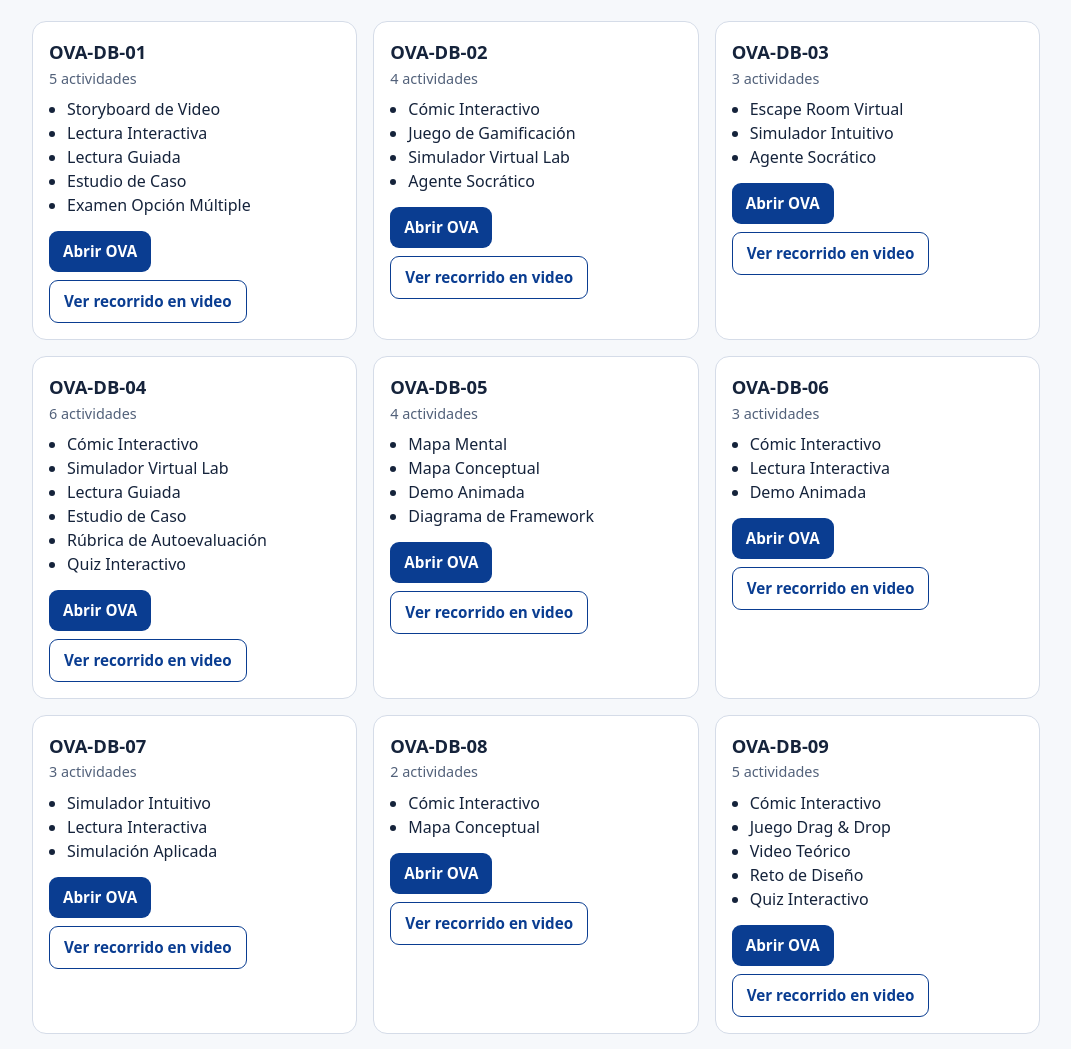
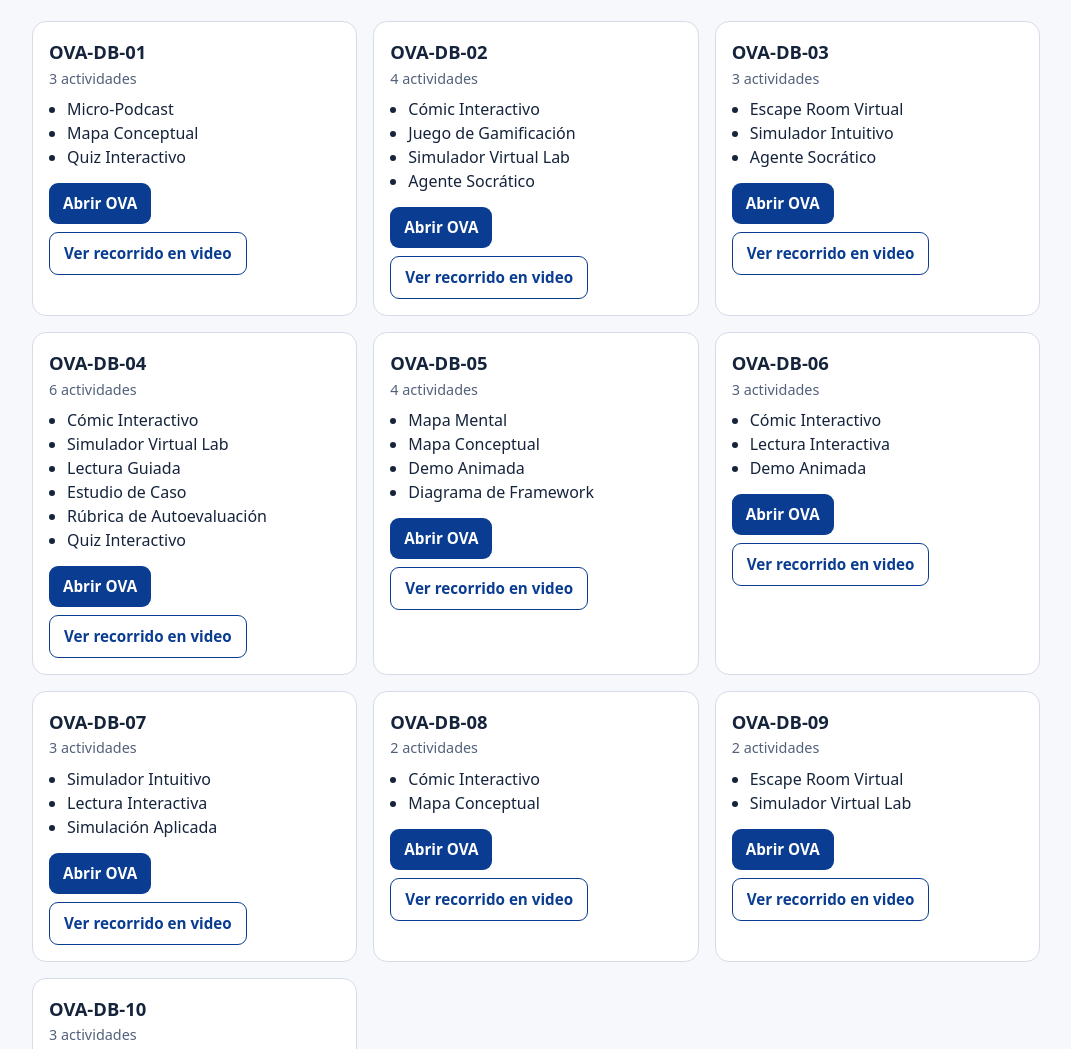
Before and after one commit to JuanDiegoCJ/ova-lori-evaluacion, a plain HTML site: page index.html in a window 1280 px wide. Shown: the part 292-1341 px from the top of the page, without its empty margins (104-1175 px from the left). Drawn offline with Linux system fonts and the light colour scheme.

Commit message:
Add files via upload

```diff
--- a/index.html
+++ b/index.html
@@ -18,7 +18,7 @@ main{max-width:1040px;margin:0 auto;padding:32px 16px 56px}h1{font-size:1.7rem;m
 <div class="note"><p><strong>Aviso:</strong> al abrir un OVA fuera de un aula virtual puede aparecer el mensaje «Vista sin aula virtual: tu progreso no se enviará». Es normal: el contenido y las actividades funcionan igual y no afecta la evaluación.</p>
 <p>Si prefiere importar los OVA en su propio aula virtual (Canvas, SCORM Cloud u otra compatible), los paquetes .zip están disponibles en la <a href="https://drive.google.com/drive/folders/10RWyEtuJj5EyDy8W-FXPhN0MvWY2GhNE">carpeta de Drive</a>. Guía para importar un OVA en un aula virtual: <a href="https://youtu.be/pFnqR-N8xHs">ver video</a>.</p></div>
 <div class="grid">
-<article class="card"><h2>OVA-DB-01</h2><p class="n">5 actividades</p><ul><li>Storyboard de Video</li><li>Lectura Interactiva</li><li>Lectura Guiada</li><li>Estudio de Caso</li><li>Examen Opción Múltiple</li></ul>
+<article class="card"><h2>OVA-DB-01</h2><p class="n">3 actividades</p><ul><li>Micro-Podcast</li><li>Mapa Conceptual</li><li>Quiz Interactivo</li></ul>
 <div class="btns"><a class="btn" href="ova/OVA-DB-01/index.html" target="_blank" rel="noopener">Abrir OVA</a>
 <a class="btn alt" href="videos/OVA-DB-01.mp4" target="_blank" rel="noopener">Ver recorrido en video</a></div></article>
 <article class="card"><h2>OVA-DB-02</h2><p class="n">4 actividades</p><ul><li>Cómic Interactivo</li><li>Juego de Gamificación</li><li>Simulador Virtual Lab</li><li>Agente Socrático</li></ul>
@@ -42,7 +42,7 @@ main{max-width:1040px;margin:0 auto;padding:32px 16px 56px}h1{font-size:1.7rem;m
 <article class="card"><h2>OVA-DB-08</h2><p class="n">2 actividades</p><ul><li>Cómic Interactivo</li><li>Mapa Conceptual</li></ul>
 <div class="btns"><a class="btn" href="ova/OVA-DB-08/index.html" target="_blank" rel="noopener">Abrir OVA</a>
 <a class="btn alt" href="videos/OVA-DB-08.mp4" target="_blank" rel="noopener">Ver recorrido en video</a></div></article>
-<article class="card"><h2>OVA-DB-09</h2><p class="n">5 actividades</p><ul><li>Cómic Interactivo</li><li>Juego Drag &amp; Drop</li><li>Video Teórico</li><li>Reto de Diseño</li><li>Quiz Interactivo</li></ul>
+<article class="card"><h2>OVA-DB-09</h2><p class="n">2 actividades</p><ul><li>Escape Room Virtual</li><li>Simulador Virtual Lab</li></ul>
 <div class="btns"><a class="btn" href="ova/OVA-DB-09/index.html" target="_blank" rel="noopener">Abrir OVA</a>
 <a class="btn alt" href="videos/OVA-DB-09.mp4" target="_blank" rel="noopener">Ver recorrido en video</a></div></article>
 <article class="card"><h2>OVA-DB-10</h2><p class="n">3 actividades</p><ul><li>Cómic Interactivo</li><li>Lectura Interactiva</li><li>Lectura Guiada</li></ul>
```
